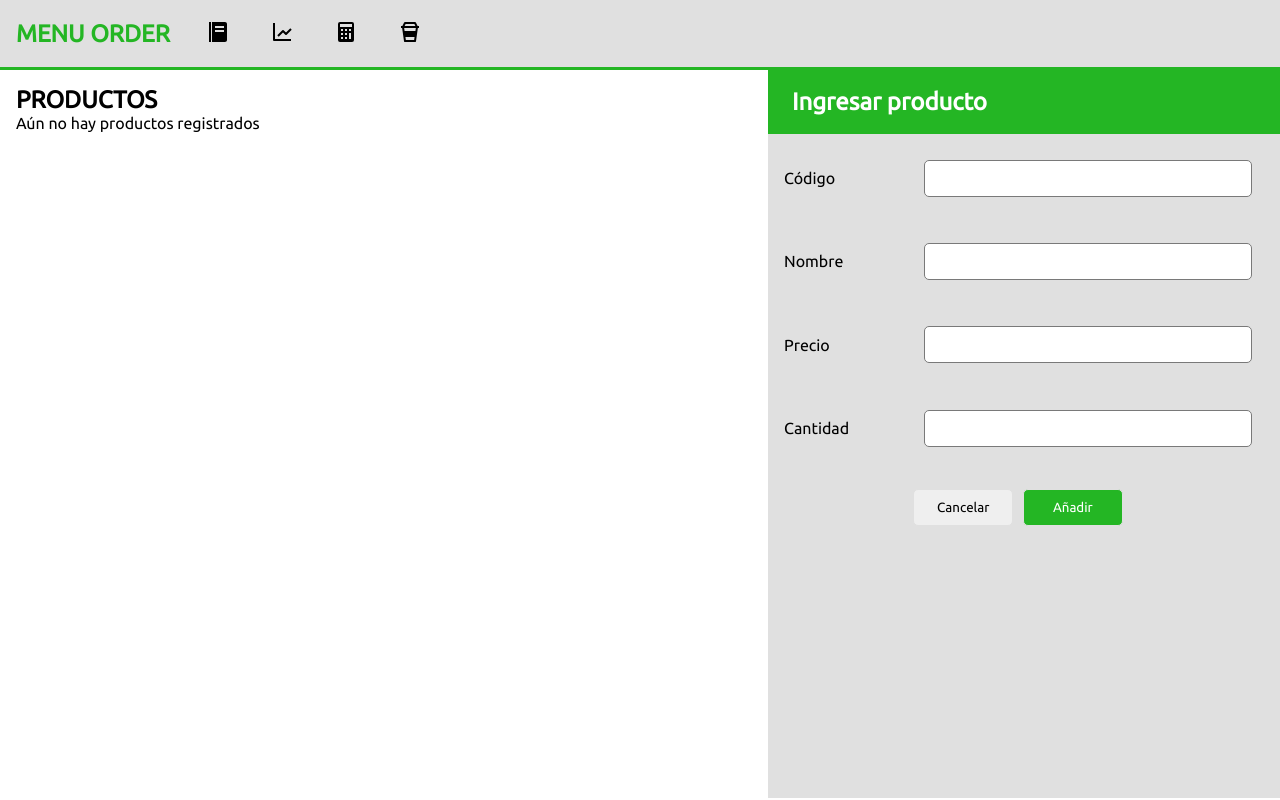
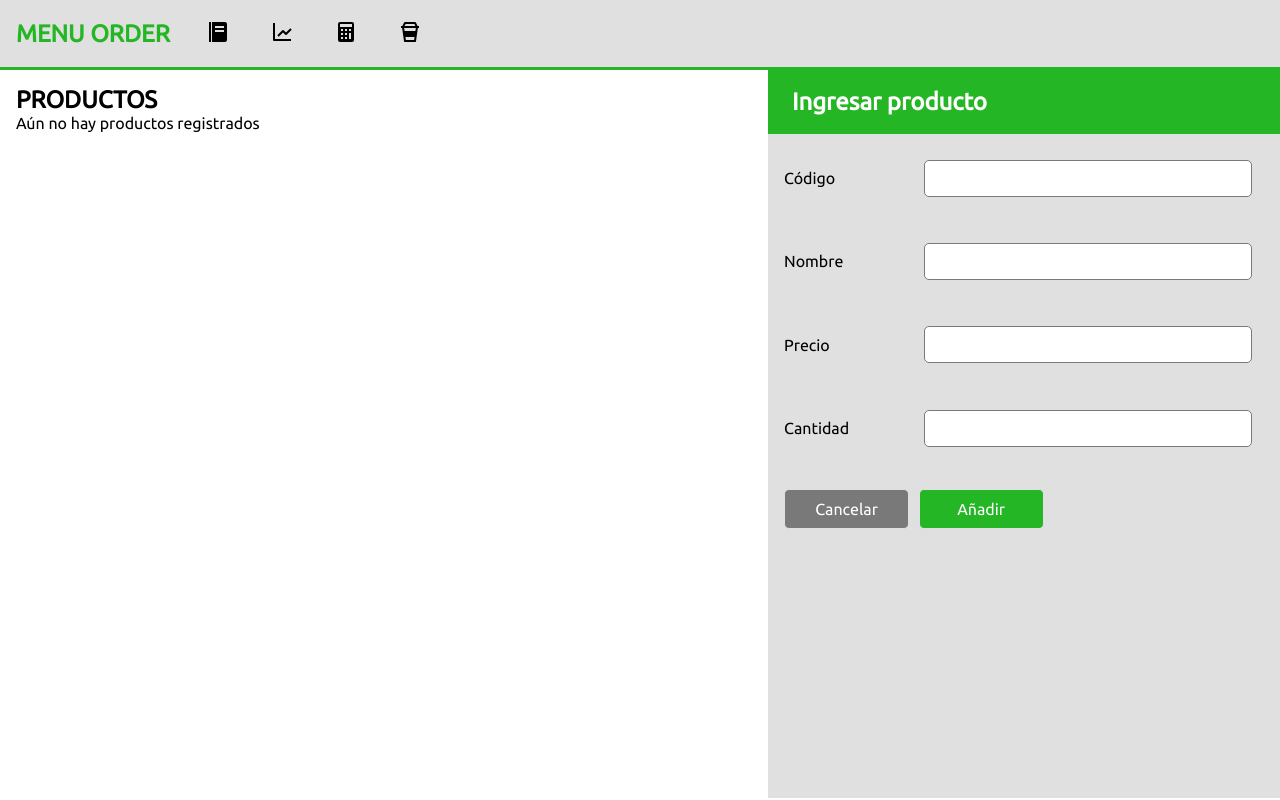
Before and after one commit to micaelamerino/menu-order, a React (Vite) app: page /productos in a window 1280 px wide. Built offline with nearby package versions, Linux system fonts and the light colour scheme.

Commit message:
Se añadió botón 'Cerrar mesa' y funcionalidad para agregar nuevos productos a la orden existente

```diff
--- a/src/Styles.css
+++ b/src/Styles.css
@@ -21,15 +21,6 @@ input {
     --gris-oscuro: #797979;
     --verde: #24b624;
     --naranja: #fd9800;
-}
-
-button {
-    width: 100px;
-    padding: 10px 0;
-    cursor: pointer;
-    border-radius: 5px;
-    border: 1px solid var(--gris);
-    margin-top: 5px;
 }
 
 nav {
@@ -197,18 +188,32 @@ nav>a:hover {
     padding: 0.75em 0.6em;
 }
 
+button {
+    width: 125px;
+    padding: 10px 0;
+    cursor: pointer;
+    border-radius: 5px;
+    border: 1px solid var(--gris);
+    margin-top: 5px;
+    font-size: 1rem;
+}
+
 .buttons-container {
     display: flex;
-    justify-content: center;
     gap: 0.6em;
 }
 
 button:hover {
-    border: 1px solid var(--gris-oscuro);
+    border: 1px solid #000;
     transition: .3s;
 }
 
-.btn-add {
+.btn-gray {
+    background-color: var(--gris-oscuro);
+    color: #fff;
+}
+
+.btn-green {
     background-color: var(--verde);
     color: #fff;
 }
@@ -239,7 +244,8 @@ td {
     display: grid;
     place-content: center;
 }
-.selected-table > p {
+
+.selected-table>p {
     border: 1px solid black;
     padding: 0.6em;
 }
--- a/src/pages/Bills.jsx
+++ b/src/pages/Bills.jsx
@@ -144,14 +144,8 @@ const Bills = () => {
             {errors.paid && <p>{errors.paid}</p>}
           </div>
           <div className="buttons-container">
-            <CustomButton click={handleClickCancel} text={"Cancelar"}/>
-            <CustomButton selector={"btn-add"} text={"Añadir"}/>
-            {/* <button type="button" onClick={handleClickCancel}>
-              Cancelar
-            </button> */}
-            {/* <button type="submit" className="btn-add">
-              Añadir
-            </button> */}
+            <CustomButton click={handleClickCancel} selector={"btn-gray"} text={"Cancelar"}/>
+            <CustomButton selector={"btn-green"} text={"Añadir"}/>
           </div>
         </form>
       </section>
--- a/src/pages/Order.jsx
+++ b/src/pages/Order.jsx
@@ -12,6 +12,7 @@ const Order = () => {
   const [filterProducts, setFilterProducts] = useState([]);
   const [orderClient, setOrderClient] = useState([]);
   const [numberTable, setNumberTable] = useState("");
+  const [addProducts, setAddProducts] = useState(null);
   const form = useRef();
 
   useEffect(() => {
@@ -20,6 +21,7 @@ const Order = () => {
 
   const handleChange = (e) => {
     setSearch(e.target.value);
+    setAddProducts(true);
   };
 
   useEffect(() => {
@@ -64,7 +66,17 @@ const Order = () => {
   };
 
   const handleClickSave = () => {
-    setTablesOpen([...tablesOpen, { code: numberTable, order: orderClient }]);
+    const searchTable = tablesOpen.find((table) => table.code === numberTable);
+    if (!searchTable) {
+      setTablesOpen([...tablesOpen, { code: numberTable, order: orderClient }]);
+    } else {
+      tablesOpen.map((table) => {
+        if (table.code === numberTable) {
+          table.order = orderClient;
+        }
+      });
+    }
+    setAddProducts(false);
   };
 
   return (
@@ -145,12 +157,25 @@ const Order = () => {
                         </article>
                       ))}
                     </div>
-                    <div>
-                      <CustomButton
-                        selector={"btn-add"}
-                        click={handleClickSave}
-                        text={"Guardar"}
-                      />
+                    <div className="buttons-container">
+                      {!addProducts ? (
+                        <CustomButton
+                          text={"Cerrar mesa"}
+                          selector={"btn-gray"}
+                        />
+                      ) : (
+                        <>
+                          <CustomButton
+                            text={"Cancelar"}
+                            selector={"btn-gray"}
+                          />
+                          <CustomButton
+                            selector={"btn-green"}
+                            click={handleClickSave}
+                            text={"Guardar"}
+                          />
+                        </>
+                      )}
                     </div>
                   </div>
                 ) : (
--- a/src/pages/Products.jsx
+++ b/src/pages/Products.jsx
@@ -145,8 +145,8 @@ const Products = () => {
             {errors.quantity && <p>{errors.quantity}</p>}
           </div>
           <div className="buttons-container">
-            <CustomButton click={handleClickCancel} text={"Cancelar"} />
-            <CustomButton selector={"btn-add"} text={"Añadir"} />
+            <CustomButton click={handleClickCancel} selector={"btn-gray"} text={"Cancelar"} />
+            <CustomButton selector={"btn-green"} text={"Añadir"} />
           </div>
         </form>
       </section>
--- a/src/pages/Sales.jsx
+++ b/src/pages/Sales.jsx
@@ -13,11 +13,15 @@ const Sales = () => {
     <main className="sales-section">
       <section className="list-section">
         <h2>VENTAS</h2>
-        <div>
-          <p>Monto total de ventas:</p>
-          <p>Promedio de venta por persona:</p>
+
+        {sales.length > 0 ? (
+          <>
+          <div>
+          <p>Personas:</p>
+          <p>Promedio por persona:</p>
+          <p>Promedio por venta:</p>
+          <p>Total:</p>
         </div>
-        {sales.length > 0 ? (
           <table>
             <thead>
               <tr>
@@ -38,6 +42,7 @@ const Sales = () => {
               ))}
             </tbody>
           </table>
+          </>
         ) : (
           <p>Aún no hay ventas registrados</p>
         )}
```
